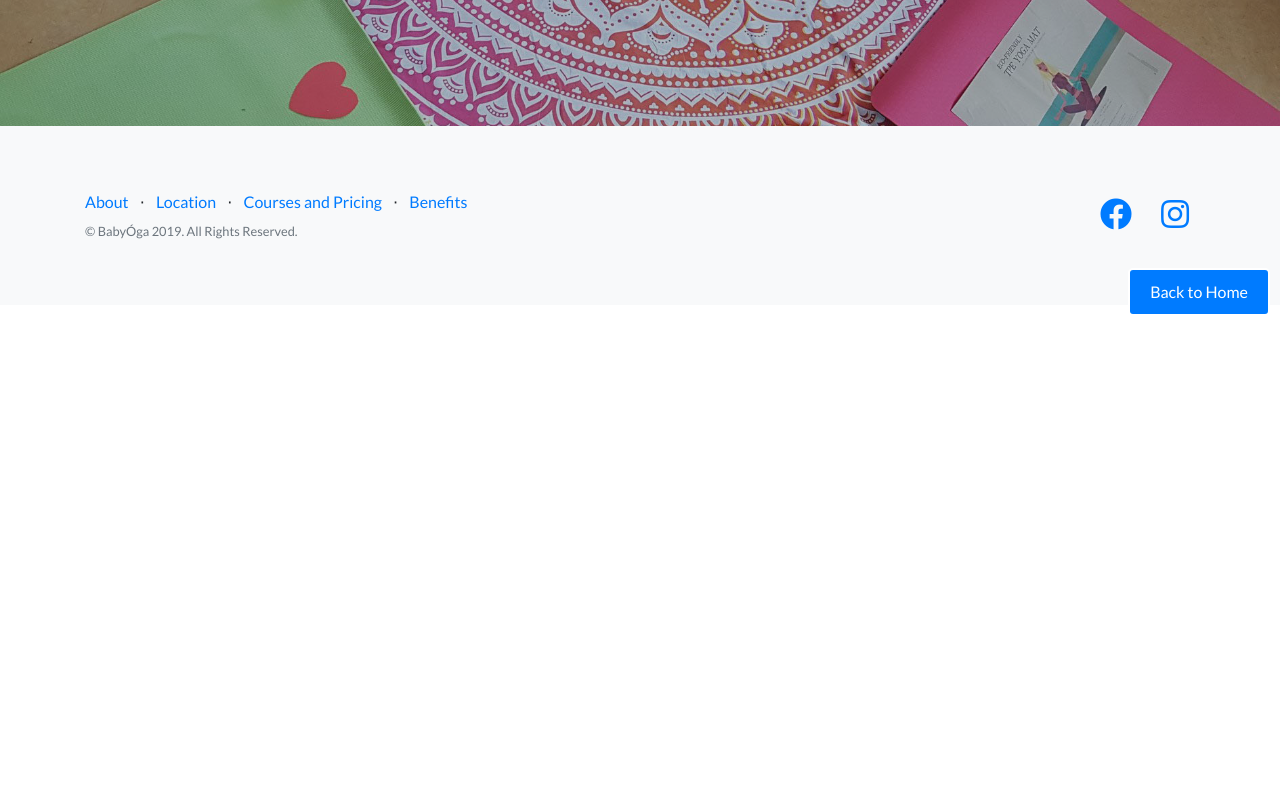
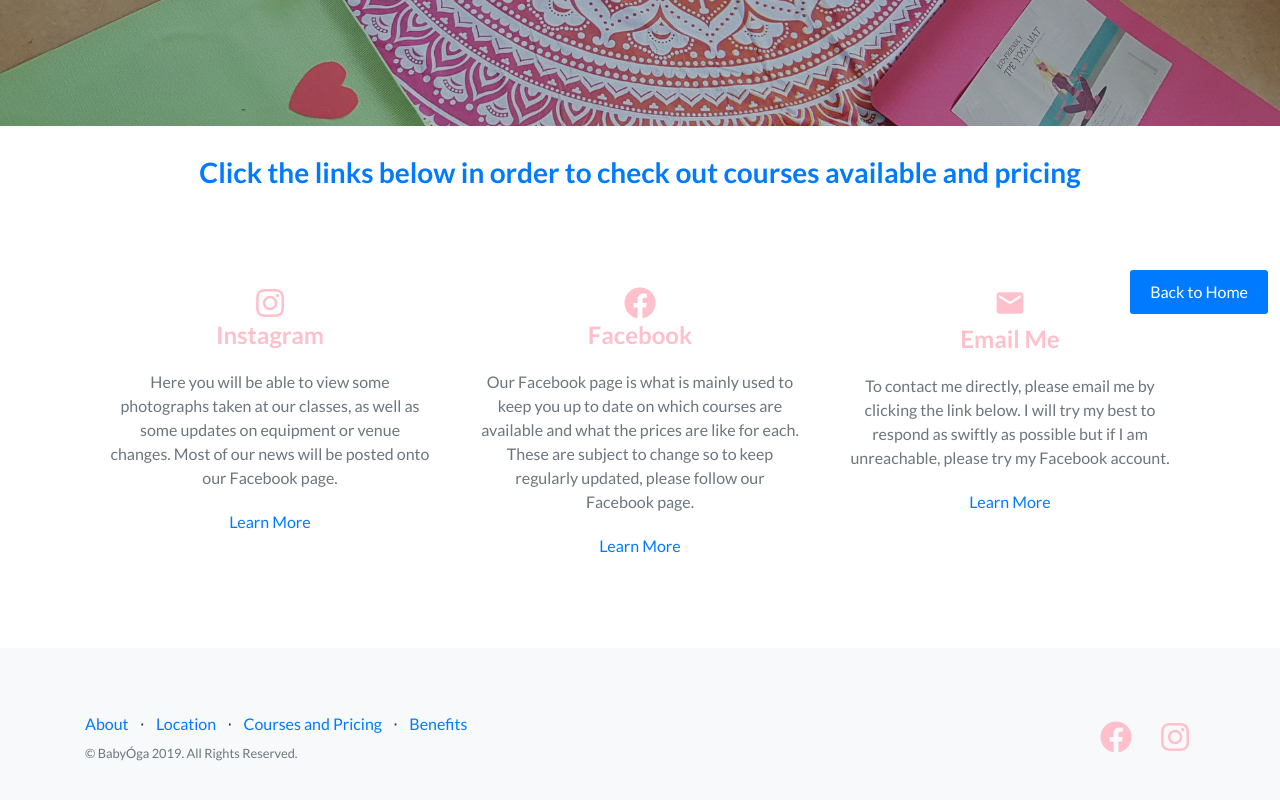
Before and after one commit to Sinead199/Sinead199.github.io, a website: page courses.html in a window 1280 px wide. Shown: the part 480-1280 px from the top of the page. Before the commit the page ends 800 px from the top, so only its background shows below. Drawn offline with nearby package versions, Linux system fonts and the light colour scheme.

Commit message:
26/08/2019

```diff
--- a/courses.html
+++ b/courses.html
@@ -67,7 +67,78 @@
   </header>
 
   <div class="container">
+	<div class="col-lg-12 text-center">
+	  <h3 class="section-heading" id="course-heading">Click the links below in order to check out courses available and pricing</h3>
+	</div>
+	<div class="box">
+    <div class="container">
+     	<div class="row">
 
+			    <div class="col-lg-4 col-md-4 col-sm-4 col-xs-12">
+
+					<div class="box-part text-center">
+
+                        <i class="fab fa-instagram fa-2x fa-fw"></i>
+
+						<div class="title">
+							<h4>Instagram</h4>
+						</div>
+
+						<div class="text">
+							<p class="text-muted">Here you will be able to view some photographs taken at our classes,
+							as well as some updates on equipment or venue changes. Most of our news will be posted onto our Facebook page.</p>
+						</div>
+
+						<a href="https://www.instagram.com/babyoga_2/">Learn More</a>
+
+					 </div>
+				</div>
+
+
+				 <div class="col-lg-4 col-md-4 col-sm-4 col-xs-12">
+
+					<div class="box-part text-center">
+
+                        <i class="fab fa-facebook fa-2x fa-fw"></i>
+
+						<div class="title">
+							<h4>Facebook</h4>
+						</div>
+
+						<div class="text">
+							<p class="text-muted">Our Facebook page is what is mainly used to keep you up to date on which
+							courses are available and what the prices are like for each. These are subject to change
+							so to keep regularly updated, please follow our Facebook page.</p>
+						</div>
+
+						<a href="https://www.facebook.com/SineadSla/">Learn More</a>
+
+					 </div>
+				</div>
+
+				<div class="col-lg-4 col-md-4 col-sm-4 col-xs-12">
+
+					<div class="box-part text-center">
+
+                        <i class="material-icons" style="font-size:2rem;">email</i>
+
+						<div class="title">
+							<h4>Email Me</h4>
+						</div>
+
+						<div class="text">
+							<p class="text-muted">To contact me directly, please email me by clicking the link below.
+							I will try my best to respond as swiftly as possible but if I am unreachable,
+							 please try my Facebook account.</p>
+						</div>
+
+						<a href="mailto:babyoga2@gmail.com">Learn More</a>
+
+					 </div>
+				</div>
+		</div>
+    </div>
+</div>
   </div>
 
 	<div id="mybtn">
--- a/css/custom.css
+++ b/css/custom.css
@@ -65,6 +65,45 @@ a h2:hover{
 .timeline-heading h4.subheading{
 	color: pink;
 }
+/*Courses*/
+.box{
+    padding:0px 0px;
+}
+
+.box-part{
+    background:#FFF;
+    border-radius:0;
+    padding:60px 10px;
+    margin:30px 0px;
+}
+.text{
+    margin:20px 0px;
+}
+
+.fa{
+     color:#4183D7;
+}
+
+i{
+	color: pink;
+}
+
+#course-heading{
+	padding-top: 30px
+}
+
+.title{
+	color: pink;
+}
+
+/*Location*/
+.mapouter{
+	margin: 30px auto;
+}
+
+#location-heading{
+	padding-top:30px;
+}
 
 /*About Me*/
 .wrapper{
```
Also changed, not shown: location.html (+14 -0 lines).
